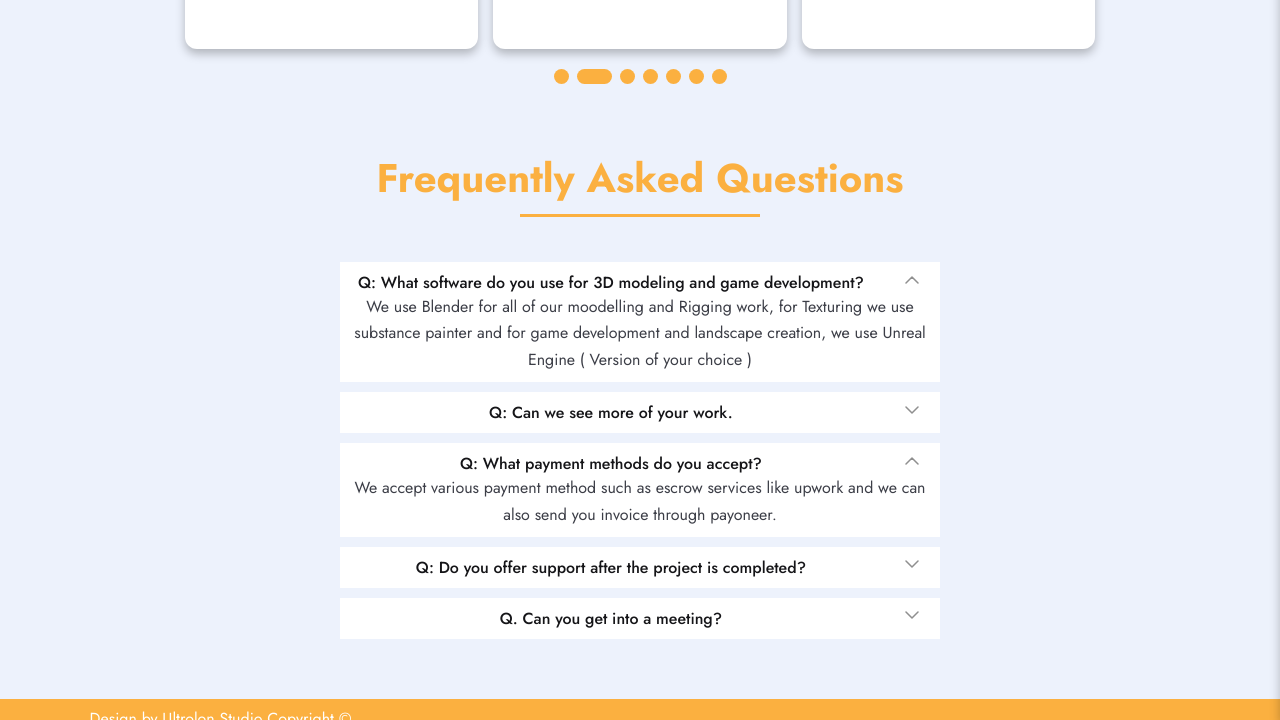
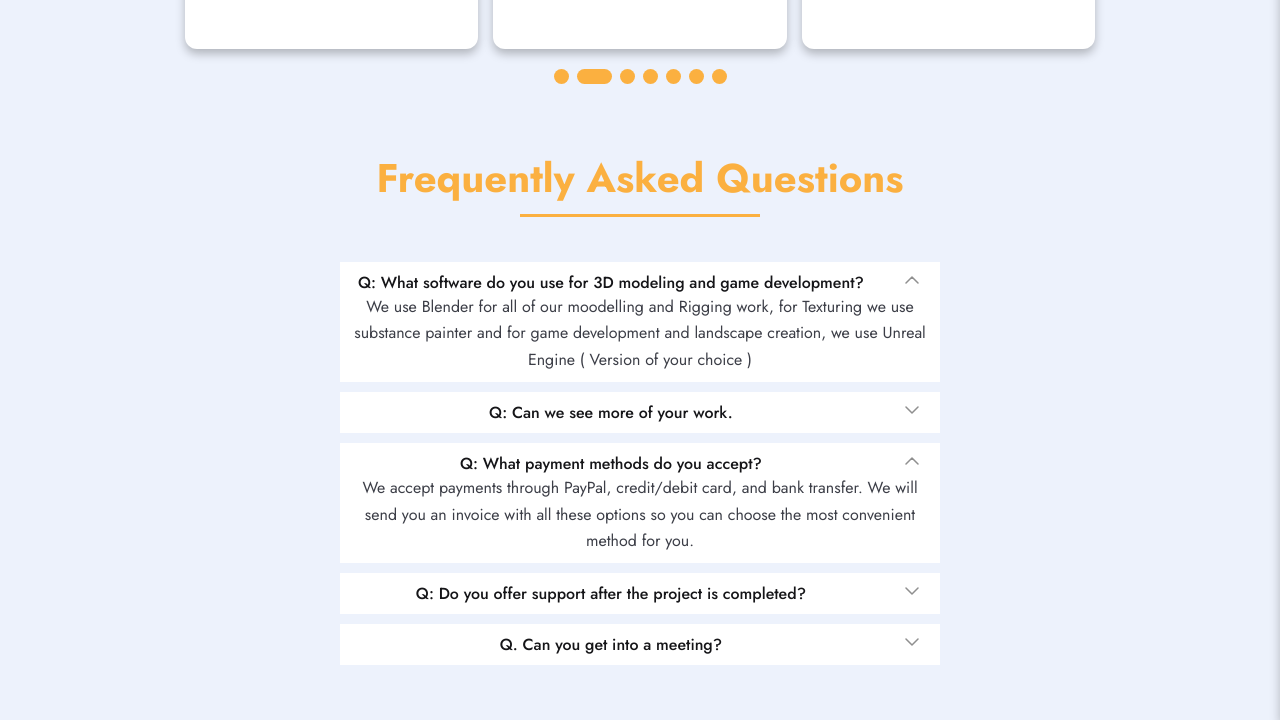
Before and after one commit to Fahad2131g/anserWeb, a plain HTML site: page index.html in a window 1280 px wide. Both pictures are taken after a click on the heading "Q: What payment methods do you accept?". Shown: the part 1627-2347 px from the top of the page. Drawn offline with nearby package versions, Linux system fonts and the light colour scheme.

Commit message:
Update index.html

```diff
--- a/index.html
+++ b/index.html
@@ -411,7 +411,7 @@
             <path d="M6 9l6 6l6 -6" />
           </svg></span>
       </summary>
-      <div class="accordion-content">We accept various payment method such as escrow services like upwork and we can also send you invoice through payoneer.
+      <div class="accordion-content">We accept payments through PayPal, credit/debit card, and bank transfer. We will send you an invoice with all these options so you can choose the most convenient method for you.
             </div>
     </details>
     <details>
```
